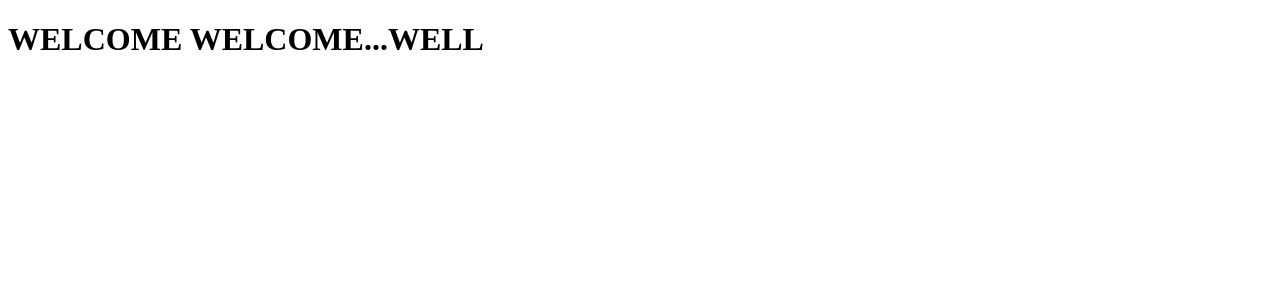
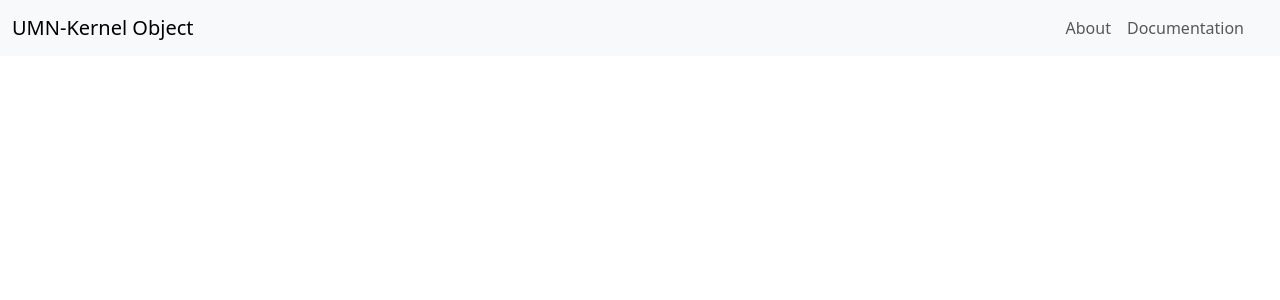
Before and after one commit to UMN-Kernel-Object/UMN-Kernel-Object, a React (Create React App) app in the folder uko-react/: page / in a window 1280 px wide. Shown: the top 300 px of the page. Built offline with nearby package versions, Linux system fonts and the light colour scheme.

Commit message:
navbar with link to documentation

```diff
--- a/uko-react/src/App.css
+++ /dev/null
@@ -1,38 +0,0 @@
-.App {
-  text-align: center;
-}
-
-.App-logo {
-  height: 40vmin;
-  pointer-events: none;
-}
-
-@media (prefers-reduced-motion: no-preference) {
-  .App-logo {
-    animation: App-logo-spin infinite 20s linear;
-  }
-}
-
-.App-header {
-  background-color: #282c34;
-  min-height: 100vh;
-  display: flex;
-  flex-direction: column;
-  align-items: center;
-  justify-content: center;
-  font-size: calc(10px + 2vmin);
-  color: white;
-}
-
-.App-link {
-  color: #61dafb;
-}
-
-@keyframes App-logo-spin {
-  from {
-    transform: rotate(0deg);
-  }
-  to {
-    transform: rotate(360deg);
-  }
-}
--- a/uko-react/src/App.js
+++ /dev/null
@@ -1,39 +0,0 @@
-//import logo from './logo.svg';
-//import './App.css';
-
-//function App() {
-//  return (
-//    <div className="App">
-//      <header className="App-header">
-//        <img src={logo} className="App-logo" alt="logo" />
-//        <p>
-//          Edit <code>src/App.js</code> and save to reload.
-//        </p>
-//        <a
-//          className="App-link"
-//          href="https://reactjs.org"
-//          target="_blank"
-//          rel="noopener noreferrer"
-//        >
-//          Learn React
-//        </a>
-//      </header>
-//    </div>
-//  );
-//}
-
-
-function App() {
-  return (
-    <div className="App">
-      <h1>WELCOME WELCOME...WELL</h1>
-    </div>
-  )
-}
-
-
-
-
-
-
-export default App;
--- /dev/null
+++ b/uko-react/src/App.tsx
@@ -0,0 +1,19 @@
+import React from 'react';
+import NavbarComponent from './components/NavbarComponent';
+
+function App() {
+  const links = [
+    {text: 'About', url:'/'},
+    {text: 'Documentation', url: '/docs'}
+  ];
+  return (
+    <NavbarComponent title = "UMN-Kernel Object" links = {links}/>
+  );
+}
+
+
+
+
+
+
+export default App;
--- /dev/null
+++ b/uko-react/src/components/NavbarComponent.tsx
@@ -0,0 +1,42 @@
+import React from 'react';
+import 'bootstrap/dist/css/bootstrap.min.css';
+
+import { Navbar, Nav , Offcanvas , Container} from 'react-bootstrap';
+
+interface NavbarProps {
+  title: string;                              // title of the navbar
+  links: {text: string, url: string}[];       // list of links and their names
+}
+
+
+const NavbarComponent: React.FC<NavbarProps> = ({ title, links}) => {
+  return (
+    <Navbar expand="lg" className="bg-body-tertiary mb-3">
+      <Container fluid>
+            <Navbar.Brand href="#">{title}</Navbar.Brand>
+            <Navbar.Toggle aria-controls="offcanvasNavbar-expand-lg"/>
+            <Navbar.Offcanvas
+              id="offcanvasNavbar-expand-lg"
+              aria-labelledby="offcanvasNavbarLabel-expand-lg"
+              placement="end"
+            >
+              <Offcanvas.Header closeButton>
+                <Offcanvas.Title id={"offcanvasNavbarLabel-expand-lg"}>
+                  Offcanvas
+                </Offcanvas.Title>
+              </Offcanvas.Header>
+          <Offcanvas.Body>
+            <Nav className="justify-content-end flex-grow-1 pe-3">
+              {links.map((link, index ) =>
+                <li key = {index}>
+                  <Nav.Link href={link.url} > {link.text} </Nav.Link>
+                </li>
+              )}
+            </Nav>
+          </Offcanvas.Body>
+    </Navbar.Offcanvas>
+    </Container>
+    </Navbar>
+  );
+};
+export default NavbarComponent;
--- a/uko-react/src/index.css
+++ /dev/null
@@ -1,13 +0,0 @@
-body {
-  margin: 0;
-  font-family: -apple-system, BlinkMacSystemFont, 'Segoe UI', 'Roboto', 'Oxygen',
-    'Ubuntu', 'Cantarell', 'Fira Sans', 'Droid Sans', 'Helvetica Neue',
-    sans-serif;
-  -webkit-font-smoothing: antialiased;
-  -moz-osx-font-smoothing: grayscale;
-}
-
-code {
-  font-family: source-code-pro, Menlo, Monaco, Consolas, 'Courier New',
-    monospace;
-}
--- a/uko-react/src/index.js
+++ /dev/null
@@ -1,17 +0,0 @@
-import React from 'react';
-import ReactDOM from 'react-dom/client';
-//import './index.css';
-import App from './App';
-import reportWebVitals from './reportWebVitals';
-
-const root = ReactDOM.createRoot(document.getElementById('root'));
-root.render(
-  <React.StrictMode>
-    <App />
-  </React.StrictMode>
-);
-
-// If you want to start measuring performance in your app, pass a function
-// to log results (for example: reportWebVitals(console.log))
-// or send to an analytics endpoint. Learn more: https://bit.ly/CRA-vitals
-reportWebVitals();
--- /dev/null
+++ b/uko-react/src/index.tsx
@@ -0,0 +1,14 @@
+import React from 'react'
+import ReactDom from 'react-dom/client'
+import App from './App'
+
+
+const root = ReactDom.createRoot(
+  document.getElementById('root') as HTMLElement
+);
+
+root.render(
+  <React.StrictMode>
+    <App />
+  </React.StrictMode>
+)
--- a/uko-react/src/reportWebVitals.js
+++ b/uko-react/src/reportWebVitals.tsx
@@ -1,4 +1,6 @@
-const reportWebVitals = onPerfEntry => {
+import { ReportHandler } from 'web-vitals';
+
+const reportWebVitals = (onPerfEntry?: ReportHandler) => {
   if (onPerfEntry && onPerfEntry instanceof Function) {
     import('web-vitals').then(({ getCLS, getFID, getFCP, getLCP, getTTFB }) => {
       getCLS(onPerfEntry);
```
Also changed, not shown: uko-react/package.json (+5 -3 lines), uko-react/src/setupTests.js (deleted, +0 -5 lines), uko-react/tsconfig.json (added, +26 -0 lines), 2 other files (tests, documents, lock files or other folders).
